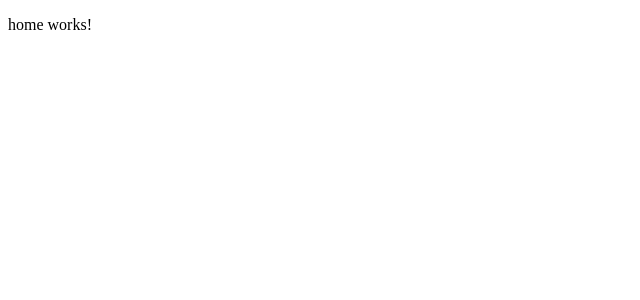
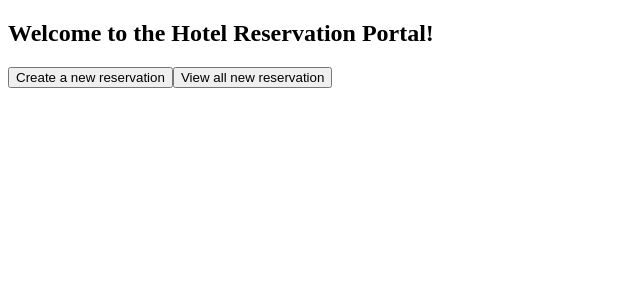
Before and after one commit to alphatee/angular-course-hotel-reservation-app, an Angular app in the folder hotel-app/: page / in a window 1280 px wide. Shown: the top 300 px of the page, without its empty margins (0-640 px from the left). Built offline with nearby package versions, Linux system fonts and the light colour scheme.

Commit message:
added basic navigation

```diff
--- a/hotel-app/src/app/app.module.ts
+++ b/hotel-app/src/app/app.module.ts
@@ -3,6 +3,8 @@
 
 import { AppRoutingModule } from './app-routing.module';
 import { AppComponent } from './app.component';
+import { HomeModule } from './home/home.module';
+import { ReservationModule } from './reservation/reservation.module';
 
 @NgModule({
   declarations: [
@@ -10,7 +12,9 @@
   ],
   imports: [
     BrowserModule,
-    AppRoutingModule
+    AppRoutingModule,
+    HomeModule,
+    ReservationModule
   ],
   providers: [],
   bootstrap: [AppComponent]
--- a/hotel-app/src/app/home/home.component.html
+++ b/hotel-app/src/app/home/home.component.html
@@ -1 +1,5 @@
-<p>home works!</p>
+<div>
+    <h2>Welcome to the Hotel Reservation Portal!</h2>
+    <button [routerLink]="['/new']">Create a new reservation</button>
+    <button [routerLink]="['/list']">View all new reservation</button>
+</div>
--- a/hotel-app/src/app/home/home.module.ts
+++ b/hotel-app/src/app/home/home.module.ts
@@ -1,7 +1,7 @@
 import { NgModule } from '@angular/core';
 import { CommonModule } from '@angular/common';
 import { HomeComponent } from './home.component';
-
+import { RouterModule } from '@angular/router';
 
 
 @NgModule({
@@ -9,7 +9,8 @@
     HomeComponent
   ],
   imports: [
-    CommonModule
+    CommonModule,
+    RouterModule
   ]
 })
 export class HomeModule { }
```
